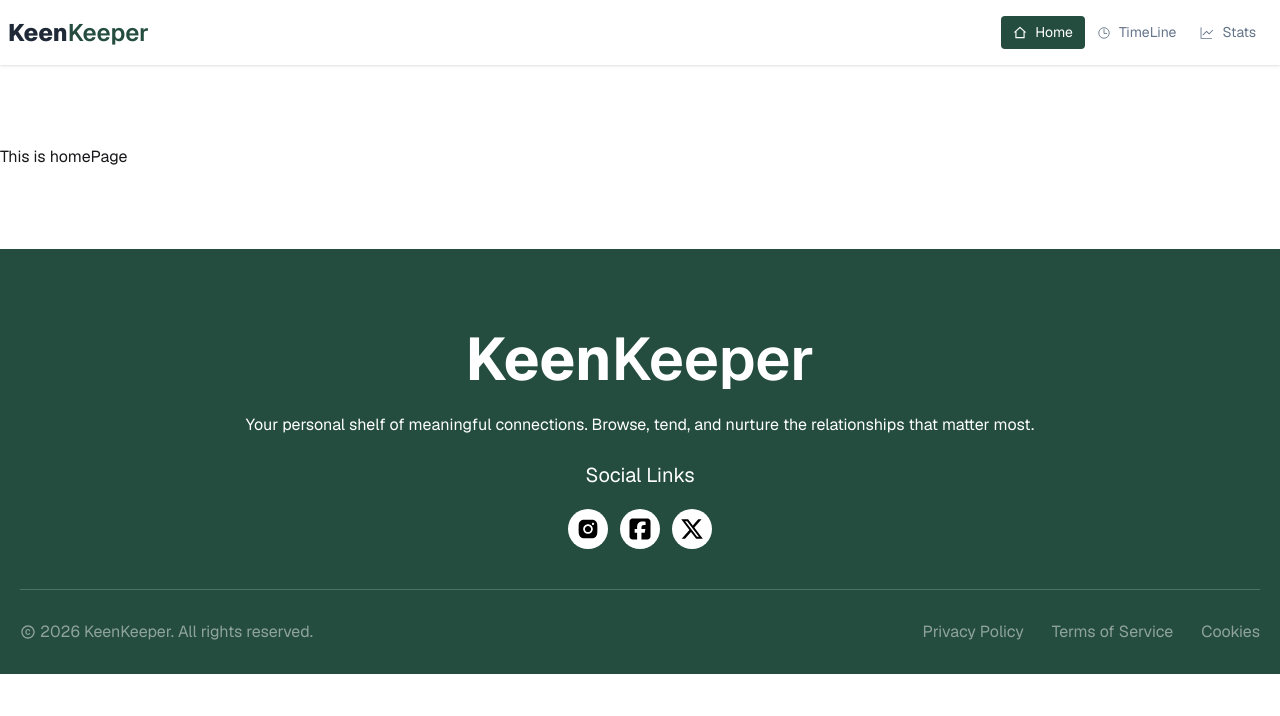
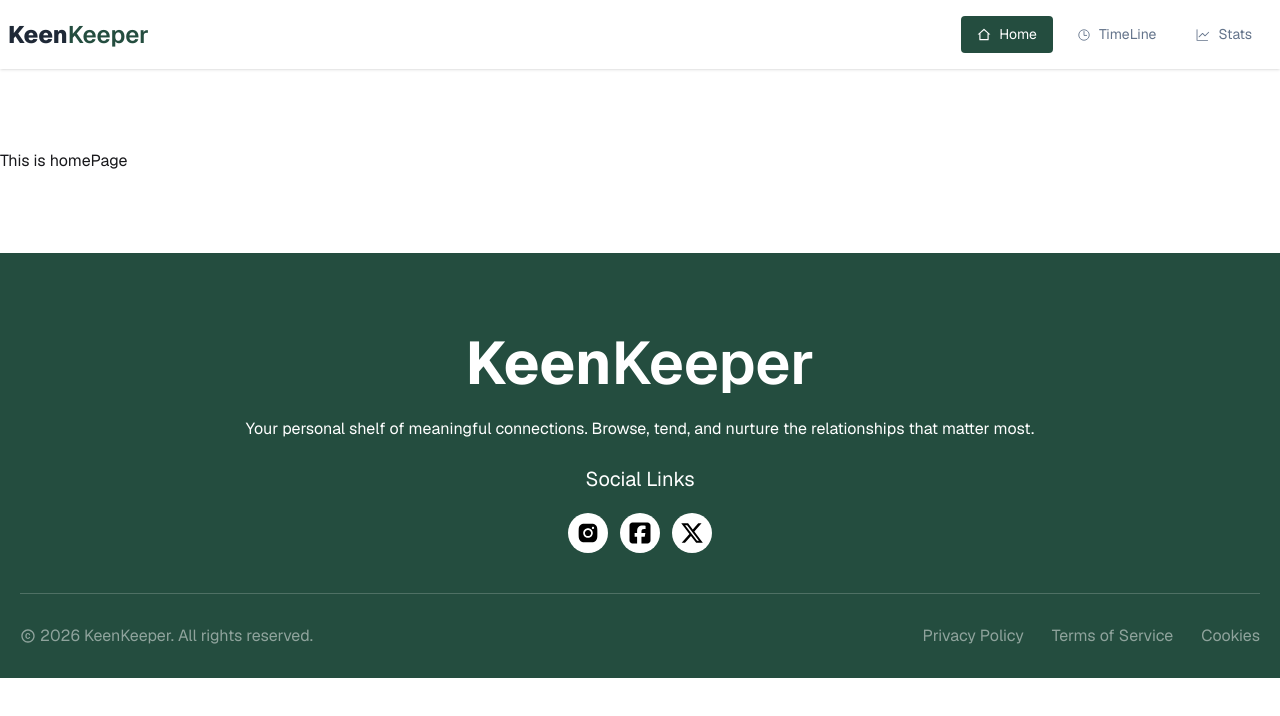
Before and after one commit to MstIsratJahanAnika/PH-A7-Keen-Keeper, a React (Vite) app: page / in a window 1280 px wide. Shown: the top 716 px of the page. Built offline with nearby package versions, Linux system fonts and the light colour scheme.

Commit message:
button toggle in navbar added

```diff
--- a/src/components/navBar/Navbar.jsx
+++ b/src/components/navBar/Navbar.jsx
@@ -1,7 +1,7 @@
 import { GoGraph } from "react-icons/go";
 import { IoTimeOutline } from "react-icons/io5";
 import { RiHome2Line } from "react-icons/ri";
-import { Link } from "react-router";
+import { Link, NavLink } from "react-router";
 
 const Navbar = () => {
     return (
@@ -16,18 +16,18 @@ const Navbar = () => {
                     <ul
                         tabIndex="-1"
                         className="menu menu-sm dropdown-content bg-base-100 rounded-box z-1 mt-3 w-52 p-2 shadow">
-                        <li className="text-white bg-[#244D3F] rounded-sm"><Link to="/"><RiHome2Line />Home</Link></li>
-                        <li className="text-[#64748B]"><Link to="/timeLine"><IoTimeOutline />TimeLine</Link></li>
-                        <li className="text-[#64748B]"><Link to="/stats"><GoGraph />Stats</Link></li>
+                        <li className=" rounded-sm"><NavLink to="/" className={({isActive})=> `flex items-center gap-2 rounded-sm px-4 py-2 ${isActive ? 'text-white bg-[#244D3F]': 'text-[#64748B]'}`}><RiHome2Line />Home</NavLink></li>
+                    <li className=" rounded-sm"><NavLink to="/timeLine" className={({isActive})=> `flex items-center gap-2 rounded-sm px-4 py-2 ${isActive ? 'text-white bg-[#244D3F]': 'text-[#64748B]'}`}><IoTimeOutline />TimeLine</NavLink></li>
+                    <li className=" rounded-sm"><NavLink to="/stats" className={({isActive})=> `flex items-center gap-2 rounded-sm px-4 py-2 ${isActive ? 'text-white bg-[#244D3F]': 'text-[#64748B]'}`}><GoGraph />Stats</NavLink></li>
                     </ul>
                 </div>
                 <a className="text-[#244D3F] font-semibold text-2xl"><span className="font-extrabold text-2xl text-[#1F2937]">Keen</span>Keeper</a>
             </div>
             <div className="navbar-end hidden lg:flex">
-                <ul className="menu menu-horizontal px-1">
-                    <li className="text-white bg-[#244D3F] rounded-sm"><Link to="/"><RiHome2Line />Home</Link></li>
-                    <li className="text-[#64748B]"><Link to="/timeLine"><IoTimeOutline />TimeLine</Link></li>
-                    <li className="text-[#64748B]"><Link to="/stats"><GoGraph />Stats</Link></li>
+                <ul className="menu menu-horizontal px-1 gap-2">
+                    <li className=" rounded-sm"><NavLink to="/" className={({isActive})=> `flex items-center gap-2 rounded-sm px-4 py-2 ${isActive ? 'text-white bg-[#244D3F]': 'text-[#64748B]'}`}><RiHome2Line />Home</NavLink></li>
+                    <li className=" rounded-sm"><NavLink to="/timeLine" className={({isActive})=> `flex items-center gap-2 rounded-sm px-4 py-2 ${isActive ? 'text-white bg-[#244D3F]': 'text-[#64748B]'}`}><IoTimeOutline />TimeLine</NavLink></li>
+                    <li className=" rounded-sm"><NavLink to="/stats" className={({isActive})=> `flex items-center gap-2 rounded-sm px-4 py-2 ${isActive ? 'text-white bg-[#244D3F]': 'text-[#64748B]'}`}><GoGraph />Stats</NavLink></li>
                 </ul>
             </div>
         </div>
```
